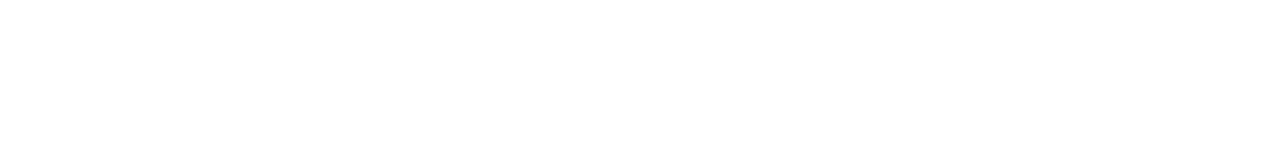
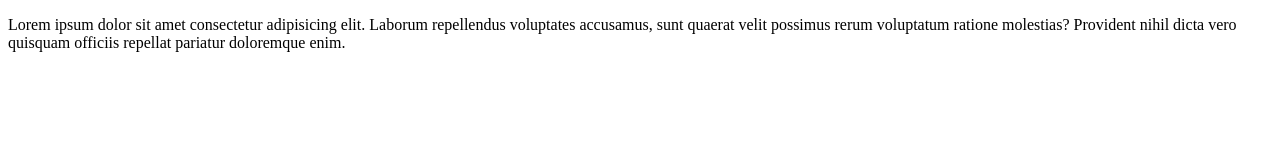
Before and after one commit to SxCxM/HTMLRegisterPage, a plain HTML site: page index.html in a window 1280 px wide. Drawn offline with Linux system fonts and the light colour scheme.

Commit message:
appostrophe test commit

```diff
--- a/index.html
+++ b/index.html
@@ -8,6 +8,8 @@
     <title>Document</title>
 </head>
 <body>
-
+    <div>
+        <p>Lorem ipsum dolor sit amet consectetur adipisicing elit. Laborum repellendus voluptates accusamus, sunt quaerat velit possimus rerum voluptatum ratione molestias? Provident nihil dicta vero quisquam officiis repellat pariatur doloremque enim.</p>
+    </div>
 </body>
 </html>
```
